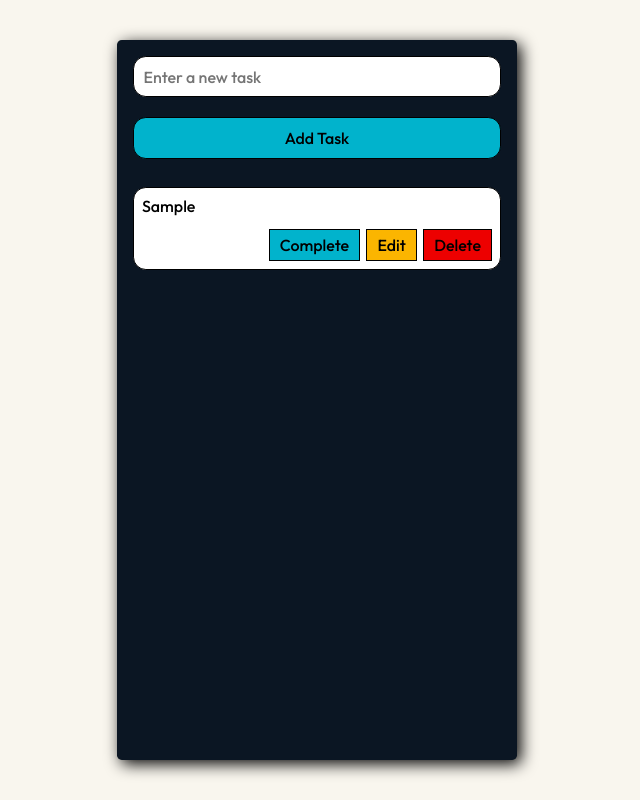
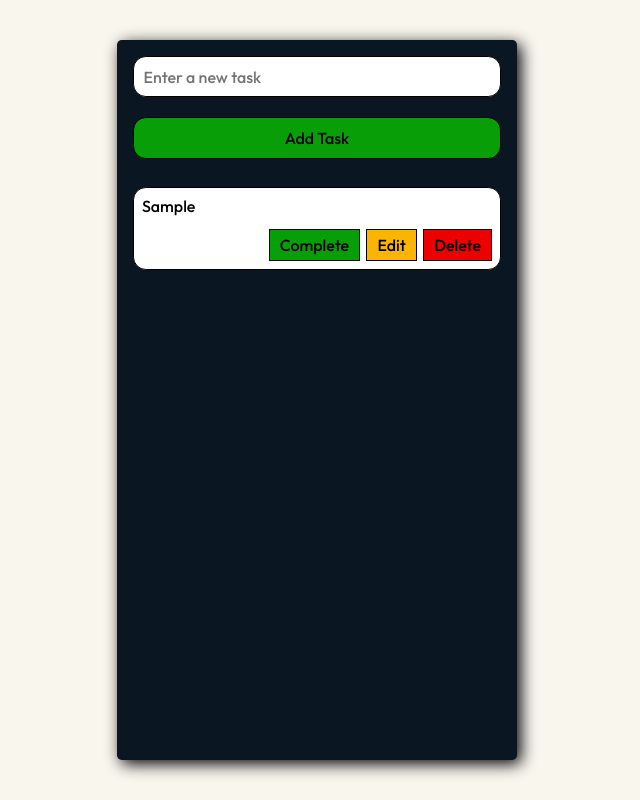
Before and after one commit to JThomas62/To_Do, a plain HTML site: page index.html in a window 1280 px wide. Both pictures are taken after typing "Sample" into the empty fields and a click on the button "Add Task". Shown: the whole page, without its empty margins (323-963 px from the left). Drawn offline with Linux system fonts and the light colour scheme.

Commit message:
changed the uncomplete background-color so its not green like the complete background, worked on the README.md file

```diff
--- a/script.js
+++ b/script.js
@@ -18,7 +18,7 @@ document.addEventListener('DOMContentLoaded', () => {
       li.innerHTML = `
         <span class="${todo.completed ? 'completed-task' : ''}">${todo.task}</span>
         <div>
-            <button class="complete">${todo.completed ? 'Uncomplete' : 'Complete'}</button>
+          <button class="${todo.completed ? 'uncomplete' : 'complete'}">${todo.completed ? 'Uncomplete' : 'Complete'}</button>
           ${!todo.completed ? '<button class="edit">Edit</button>' : ''}
           <button class="delete">Delete</button>
         </div>
@@ -26,7 +26,7 @@ document.addEventListener('DOMContentLoaded', () => {
       todoList.appendChild(li);
 
       // Handle task completion or uncompletion
-        li.querySelector('.complete').addEventListener('click', (e) => {
+      li.querySelector('.complete, .uncomplete').addEventListener('click', (e) => {
         e.stopPropagation(); // Prevent event bubbling to parent elements
         todos[index].completed = !todos[index].completed;
         saveTodos(todos);
--- a/style.css
+++ b/style.css
@@ -50,9 +50,13 @@ form button {
   padding: 0.625rem;
   border: 0.12rem solid #000000;
   border-radius: 0.8rem;
-  background-color: #01B3CC;
+  background-color: #089e08;
   cursor: pointer;
   width: 100%;
+}
+
+form button:hover {
+  background-color: #0f790f;
 }
 
 ul {
@@ -102,7 +106,11 @@ li button.edit {
 }
 
 li button.complete {
-  background-color: #01B3CC;
+  background-color: #089e08;
+}
+
+li button.uncomplete {
+  background-color: #A9A9A9;
 }
 
 li button:hover {
```
Also changed, not shown: 1 other file. Lines whose indentation alone changed are shown as unchanged.
